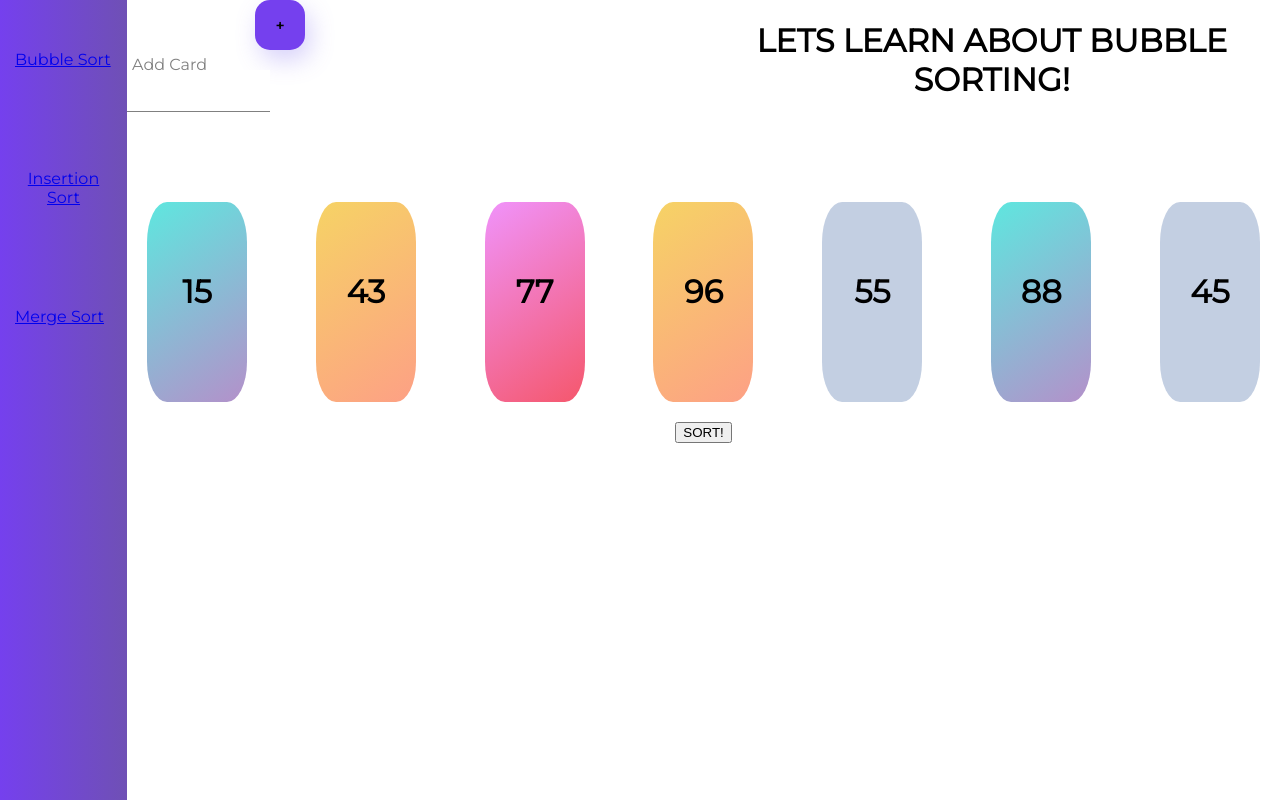
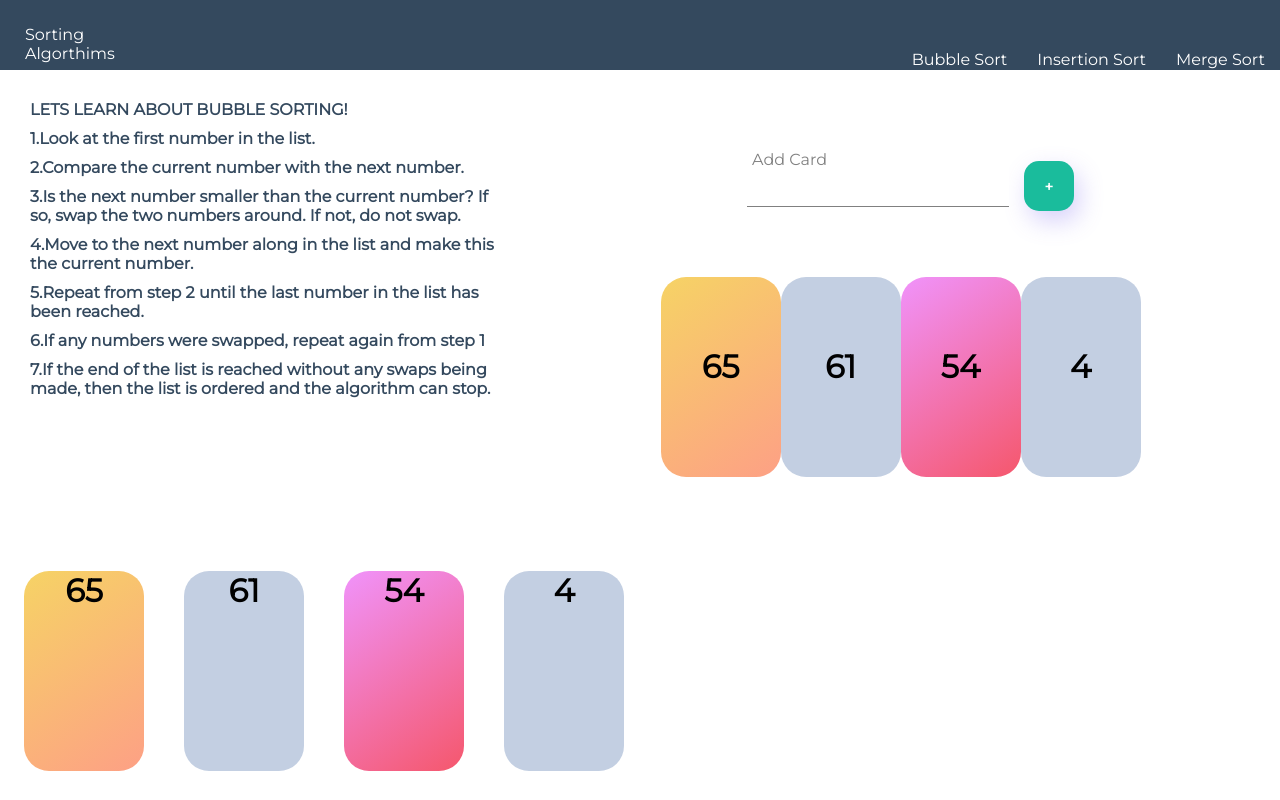
Before and after one commit to ArthurR21056/teaching-sorting, a React (Create React App) app: page / in a window 1280 px wide. Shown: the top 800 px of the page. Built offline with nearby package versions, Linux system fonts and the light colour scheme; a web font is replaced by a local one.

Commit message:
added react-dnd and redesigned layout for pages

```diff
--- a/package.json
+++ b/package.json
@@ -5,7 +5,7 @@
   "dependencies": {
     "node-sass": "^4.13.0",
     "react": "^16.12.0",
-    "react-dnd": "^10.0.2",
+    "react-beautiful-dnd": "^12.2.0",
     "react-dnd-html5-backend": "^10.0.2",
     "react-dom": "^16.12.0",
     "react-router-dom": "^5.1.2",
--- a/src/App.css
+++ b/src/App.css
@@ -2,14 +2,14 @@
   font-family: 'Montserrat';
   padding: 20px;
 }
-.App {
+/* .App {
   text-align: center;
   display: flex;
   flex-direction: row;
   align-items: stretch;
   height: 100vh;
   margin: 0;
-}
+} */
 
 .App-logo {
   height: 40vmin;
@@ -29,3 +29,7 @@
 .App-link {
   color: #09d3ac;
 }
+a {
+  text-decoration: none;
+  color: white;
+}
--- a/src/components/card-grid/card-grid.component.jsx
+++ b/src/components/card-grid/card-grid.component.jsx
@@ -1,29 +1,120 @@
-import React from 'react'
-import Card from '../card/card.component'
-
+import React, { Component } from 'react';
+import { DragDropContext, Droppable, Draggable } from 'react-beautiful-dnd';
+import Card from '../card/card.component';
 import './card-grid.styles.scss'
 
-class CardGrid extends React.Component{
-    constructor(props){
-        super(props)
+
+// // create random data
+// const createArray = (minCards, maxCards, minValue, maxValue) => {
+//     var numCard = getRandomNumber(4, 8);
+//     const list = []
+//     for (let i = 0; i < numCard; i++) {
+//         var content = getRandomNumber(1, 100);
+//         var color = CARD_COLOR[getRandomNumber(0, 3)]
+//         list.push({
+//             id: "item-" + content + color,
+//             value: content,
+//             color: color
+//         })
+
+//     }
+//     return list
+
+// }
+// a little function to help us with reordering the result
+const reorder = (list, startIndex, endIndex) => {
+    const result = Array.from(list);
+    const [removed] = result.splice(startIndex, 1);
+    result.splice(endIndex, 0, removed);
+
+    return result;
+};
+
+const grid = 8;
+
+const getItemStyle = (isDragging, draggableStyle) => ({
+    // some basic styles to make the items look a bit nicer
+    userSelect: 'none',
+    padding: grid * 2,
+    margin: `0 ${grid}px 0 0`,
+
+    // // change background colour if dragging
+    // background: isDragging ? 'lightgreen' : 'grey',
+
+    // styles we need to apply on draggables
+    ...draggableStyle,
+});
+
+const getListStyle = isDraggingOver => ({
+    background: isDraggingOver ? 'lightblue' : '',
+    display: 'flex',
+    padding: grid,
+    overflow: 'auto',
+});
+
+class CardGrid extends Component {
+    constructor(props) {
+        super(props);
         this.state = {
-            cards: props.cards
-        }
+            items: props.cards
+        };
+        this.onDragEnd = this.onDragEnd.bind(this);
+    }
+    componentDidMount(){
+
     }
 
-    render(){
-        console.log(this.props.cards)
-        const {cards} = this.state
-        return(
-            <div className="card-grid">
-                {
-                    cards.map((card, index) => (
-                        <Card key={index}  number={card}></Card>
-                    ))
-                }
-            </div>
+    onDragEnd(result) {
+        // dropped outside the list
+        if (!result.destination) {
+            return;
+        }
+
+        const items = reorder(
+            this.state.items,
+            result.source.index,
+            result.destination.index
+        );
+
+        this.setState({
+            items,
+        });
+    }
+
+    // Normally you would want to split things out into separate components.
+    // But in this example everything is just done in one place for simplicity
+    render() {
+        return (
+            <DragDropContext onDragEnd={this.onDragEnd}>
+                <Droppable droppableId="droppable" direction="horizontal">
+                    {(provided, snapshot) => (
+                        <div
+                            ref={provided.innerRef}
+                            style={getListStyle(snapshot.isDraggingOver)}
+                            {...provided.droppableProps}
+                        >
+                            {this.state.items.map((item, index) => (
+                                <Draggable key={item.id} draggableId={item.id} index={index}>
+                                    {(provided, snapshot) => (
+
+                                        <div ref={provided.innerRef}
+                                            {...provided.draggableProps}
+                                            {...provided.dragHandleProps}
+                                            style={getItemStyle(
+                                                snapshot.isDragging,
+                                                provided.draggableProps.style
+                                            )}
+                                        ><Card number={item.value} color={item.color}>{item.color}</Card></div>
+                                    )}
+                                </Draggable>
+                            ))}
+                            {provided.placeholder}
+                        </div>
+                    )}
+                </Droppable>
+            </DragDropContext>
         );
     }
 }
 
-export default CardGrid
+export default CardGrid;
--- a/src/components/card-grid/card-grid.styles.scss
+++ b/src/components/card-grid/card-grid.styles.scss
@@ -1,9 +1,8 @@
 .card-grid {
-    padding: 20px;
-    display: flex;
-    flex-direction: row;
-    grid-gap: 20px;
-    justify-content: space-between;
+  display: flex;
+  padding: grid;
+  overflow: auto;
+  justify-content: center;
 
     .yellow-card {
       background: linear-gradient(145deg, #f6d365 0%, #fda085 100%);
--- a/src/components/card/card.styles.scss
+++ b/src/components/card/card.styles.scss
@@ -1,8 +1,8 @@
 .card {
     height: 200px;
-    min-width: 100px;
+    min-width: 120px;
     background-color: #ffdc7c;
-    border-radius: 20%;
+    border-radius: 25px;
     justify-content: space-between;
     text-align: center;
 
@@ -10,3 +10,15 @@
         margin-top: 70px;
     }
 }
+.yellow-card {
+    background: linear-gradient(145deg, #f6d365 0%, #fda085 100%);
+  }
+.purple-card {
+    background: linear-gradient(145deg, #f093fb 0%, #f5576c 100%);
+  }
+.blue-card {
+    background: linear-gradient(145deg, #5ee7df 0%, #b490ca 100%);
+  }
+.light-blue-card {
+    background: linear-gradient(145deg, #c3cfe2 0%, #c3cfe2 100%);
+  }
--- a/src/components/custom-button/custom-button.styles.scss
+++ b/src/components/custom-button/custom-button.styles.scss
@@ -6,14 +6,17 @@
     line-height: 50px;
     padding: 10 100px 10 35px;
     font-size: 15px;
-    background-color: #7540ee;
-    color: black;
+    background-color: #1abc9c;
+    margin-left: 30px;
+    color: white;
     text-transform: uppercase;
     font-family: 'Montserrat';
     font-weight: bolder;
     border: none;
     border-radius: 30%;
     box-shadow: 5px 10px 25px rgba(123,104,238,.3);
+    transition-delay: 100ms;
+    transition: background-color 300ms;
 
     cursor: pointer;
 
--- a/src/components/header/header.component.jsx
+++ b/src/components/header/header.component.jsx
@@ -4,6 +4,9 @@ import './header.styles.scss'
 
 const Header = () => (
     <header className='header'>
+        <Link className='logo-container' to="/">
+            Sorting Algorthims
+        </Link>
         <div className="options">
         <Link className='option' to='/shop'>
             Bubble Sort
--- a/src/components/header/header.styles.scss
+++ b/src/components/header/header.styles.scss
@@ -1,26 +1,30 @@
 .header {
-    height: 100vw;
-    width: 140px;
+    height: 70px;
+    width: 100%;
     display: flex;
-    flex-direction: column;
     justify-content: space-between;
     margin-bottom: 25px;
-    background-image: linear-gradient(to right, #7540ee, #6f50b5);
-    color: white;
-    // position: fixed;
+    background-image: linear-gradient(to right, #34495e, #34495e);
+    .logo-container{
+        height: 100%;
+        width: 140px;
+        padding: 25px;
+    }
 
     .options {
-        width: 100%;
+        width: 50%;
         height: 100%;
-        align-content: bottom;
-        justify-content: flex-start;
-        bottom: 0;
+        display: flex;
+        align-content: center;
+        justify-content: flex-end;
 
         .option {
             padding: 50px 15px;
-            bottom: 0;
-            float: left;
+            overflow: hidden;
+            &.hover {
+                text-decoration: #1abc9c;
+            }
+        }
 
-        }
     }
 }
--- a/src/components/instructions/instruction.component.jsx
+++ b/src/components/instructions/instruction.component.jsx
@@ -2,10 +2,26 @@ import React from 'react'
 
 import './instruction.styles.scss'
 
-const Instructions = (instruction) => (
-    <div className="instruction">
-        { instruction }
-    </div>
-)
+class Instructions extends React.Component{
+    constructor(props) {
+        super(props);
+        this.state = {
+            steps: props.steps,
+        }
+    }
+    render(){
+        // let instruction = this.state.steps[this.state.index]
+        const { steps } = this.state
+        return(
+            <div className="instructions">
+            {
+                steps.map((step, index) => (
+                    <div key={index} className="instruction">{step}</div>
+                ))
+            }
+            </div>
+        )
+    }
+}
 
 export default Instructions
--- a/src/components/instructions/instruction.styles.scss
+++ b/src/components/instructions/instruction.styles.scss
@@ -0,0 +1,15 @@
+.instructions{
+    height: 40vh;
+    width: 40%;
+    // background: linear-gradient(145deg, #7540ee 0%, #6f50b5 100%);
+    margin-left: 15px;
+    // border-radius: 25px;
+    text-align: left;
+    color: white;
+    font-weight: bold;
+
+    .instruction{
+        padding: 5px 15px;
+        color: #34495e;
+    }
+}
--- a/src/pages/bubble-sort/bubble-sort.component.jsx
+++ b/src/pages/bubble-sort/bubble-sort.component.jsx
@@ -4,9 +4,11 @@ import CardGrid from '../../components/card-grid/card-grid.component'
 import Card from '../../components/card/card.component'
 import CustomButton from '../../components/custom-button/custom-button.component'
 import FormInput from '../../components/form-input/form-input.component'
-import Instructions from '../../components/instructions/instruction.component'
+// import { DragDropContext } from 'react-beautiful-dnd'
+
 
 import './bubble-sort.styles.scss'
+import Instructions from '../../components/instructions/instruction.component'
 
 const BUBBLE_INSTRUCTION = [
     "LETS LEARN ABOUT BUBBLE SORTING!",
@@ -25,36 +27,48 @@ const CARD_COLOR = [
     "blue-card",
     "light-blue-card"
 ]
+const getRandomNumber = (min, max) => {
+    return Math.floor(Math.random() * (max - min + 1)) + min;
+}
+const createArray = (minCards, maxCards, minValue, maxValue) => {
+    var numCard = getRandomNumber(4, 8);
+    const list = []
+    for (let i = 0; i < numCard; i++) {
+        var content = getRandomNumber(1, 100);
+        var color = CARD_COLOR[getRandomNumber(0, 3)]
+        list.push({
+            id: "item-" + content + getRandomNumber(1, 10000),
+            value: content,
+            color: color
+        })
+
+    }
+    return list
+
+}
 
 class BubbleSortPage extends React.Component {
     constructor(props) {
         super(props)
-        const list = []
-        var numCard = this.getRandomNumber(4, 10);
-
-        for (let i = 0; i < numCard; i++) {
-
-            list.push({
-                value: this.getRandomNumber(1, 100),
-                color: CARD_COLOR[this.getRandomNumber(0, 3)]
-            })
-
-        }
-
+        var cards = createArray(3, 10, 1, 100)
         this.state = {
             addCard: "",
             instructions: BUBBLE_INSTRUCTION,
             instructionId: 0,
-            cards: list
-        }
+            cards: cards,
+            guessCards: cards
         }
 
+    }
     getRandomNumber = (min, max) => {
         return Math.floor(Math.random() * (max - min + 1)) + min;
     }
+    getCard = () => {
+        return this.state.cards
+    }
     sortList = () => {
         const unsortedList = this.state.cards
-        for (const [index, value] of unsortedList.entries()) {
+        for (const [index] of unsortedList.entries()) {
             if (unsortedList[index + 1] != null) {
                 if (unsortedList[index].value > unsortedList[index + 1].value) {
                     var temp = unsortedList[index]
@@ -71,13 +85,13 @@ class BubbleSortPage extends React.Component {
         const list = []
         const compareList = []
 
-        for(const [index, value] of this.state.cards.entries()) {
+        for (const [ value] of this.state.cards.entries()) {
             list.push(value.value);
             compareList.push(value.value)
         }
         compareList.sort()
-        for(var i = 0; i < list.length; i++){
-            if(list[i] != compareList[i]) return
+        for (var i = 0; i < list.length; i++) {
+            if (list[i] !== compareList[i]) return
         }
 
         return true
@@ -91,7 +105,10 @@ class BubbleSortPage extends React.Component {
         event.preventDefault();
 
         this.setState(state => {
-            const list = state.cards.push(state.addCard)
+            const list = state.cards.push({
+                value: state.addCard,
+                color: CARD_COLOR[this.getRandomNumber(0, 3)]
+            })
 
             return {
                 list,
@@ -101,12 +118,15 @@ class BubbleSortPage extends React.Component {
     }
     render() {
         const { cards } = this.state;
-        const { instructionId } = this.state;
+        const { instructions } = this.state;
+
         let isSorted = this.isSorted();
-
         return (
             <div className="bubble-sort">
-                <div className="wrapper">
+
+                <div className="bubble-sort-header">
+                    <Instructions steps={instructions}></Instructions>
+                    <div className="card-list">
                         <form className="add-card" onSubmit={this.handleSubmit} >
                             <FormInput
                                 label="Add Card"
@@ -115,17 +135,8 @@ class BubbleSortPage extends React.Component {
                                 handleChange={this.handleChange}
                                 value={this.state.addCard}
                                 required />
-                        <CustomButton
-                            type="submit">
-                            +
-                        </CustomButton>
+                            <CustomButton type="submit">+</CustomButton>
                         </form>
-                    <h1>
-                        {
-                            this.state.instructions[instructionId]
-                        }
-                    </h1>
-                </div>
                         <div className="card-grid">
                             {
                                 cards.map((card, index) => (
@@ -133,7 +144,16 @@ class BubbleSortPage extends React.Component {
                                 ))
                             }
                         </div>
-                { isSorted ?
+                    </div>
+                </div>
+
+                <div className="wrapper">
+
+
+                </div>
+                <CardGrid cards={this.getCard()}></CardGrid>
+
+                {isSorted ?
                     <h1>SORTED!</h1> :
                     <button onClick={this.sortList}>SORT!</button>
                 }
--- a/src/pages/bubble-sort/bubble-sort.styles.scss
+++ b/src/pages/bubble-sort/bubble-sort.styles.scss
@@ -4,7 +4,19 @@
     grid-template-columns: 1fr 1fr;
 }
 .add-card{
-    width: 20vw;
-    display: grid;
-    grid-template-columns: 1fr 1fr;
+    width: 100%;
+    display: flex;
+    align-items: center;
+    padding-left: 10px;
+    justify-content: center;
+
 }
+.bubble-sort-header{
+    display: flex;
+    flex-direction: row;
+    width: 100%;
+    .card-list{
+        width: 60%;
+        align-items: center;
+    }
+}
```
Also changed, not shown: 1 other file (tests, documents, lock files or other folders). Lines whose indentation alone changed are shown as unchanged.
